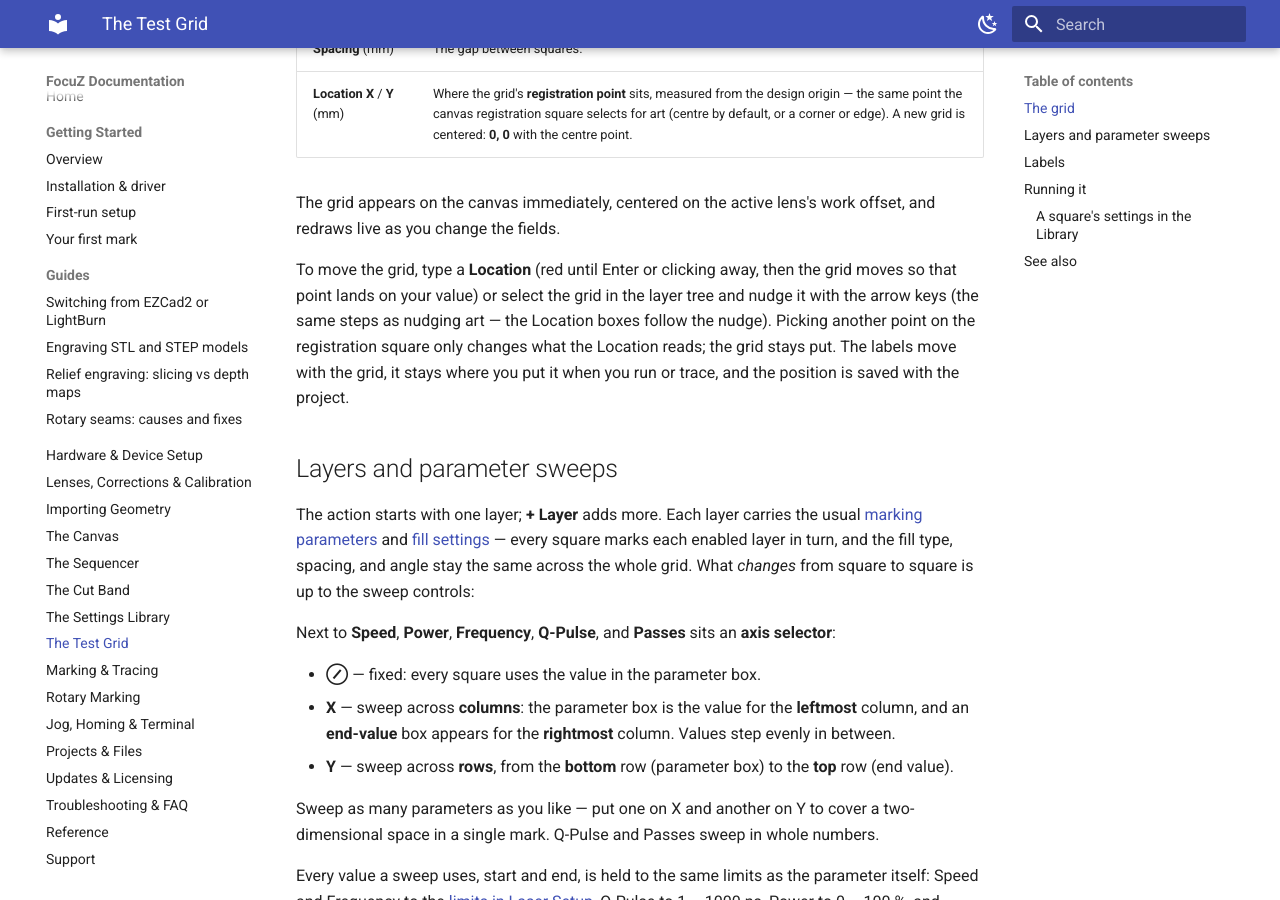
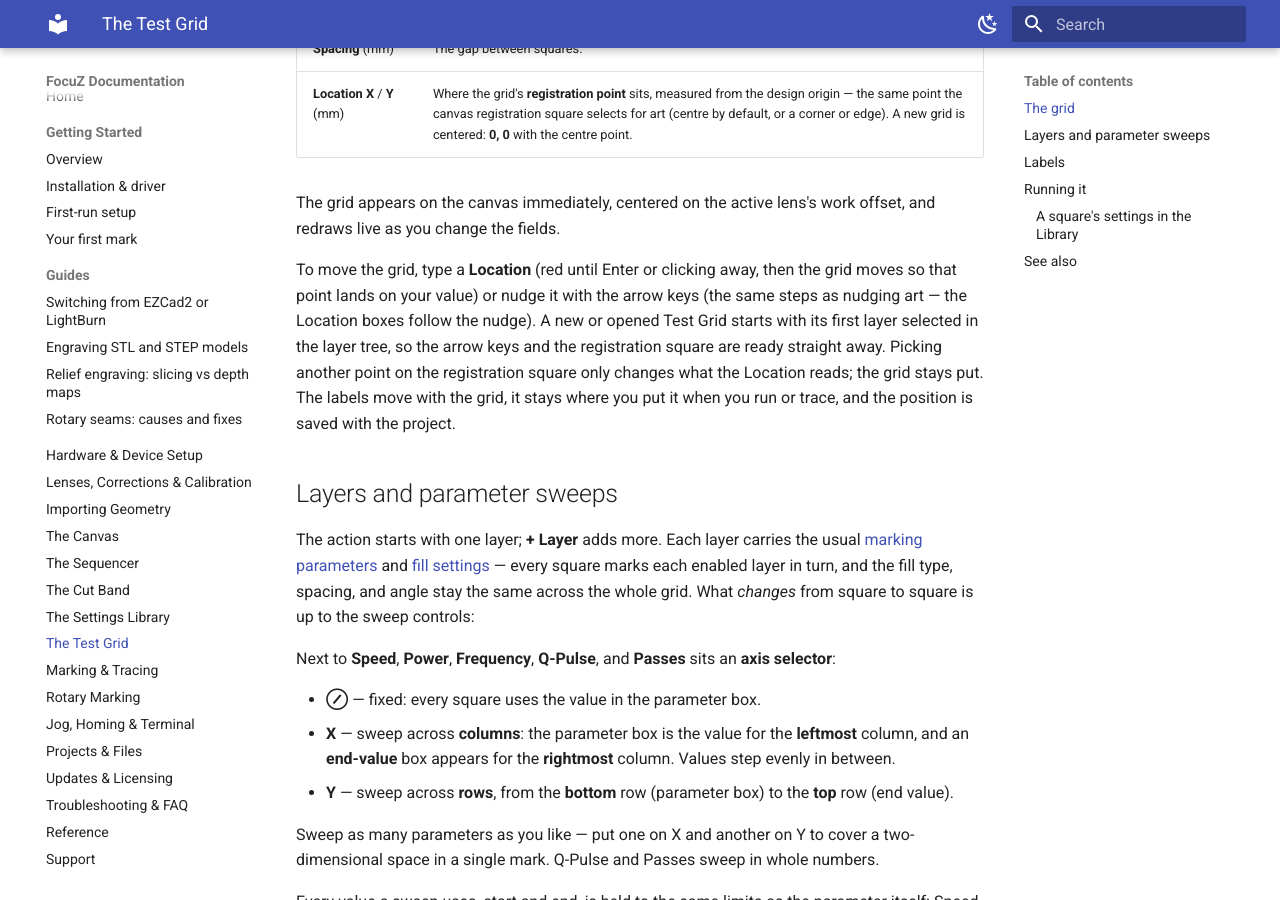
Before and after one commit to Lokahi-Shop/focuz-docs, an MkDocs documentation site: the page built from docs/test-grid.md, in a window 1280 px wide and 900 px high, scrolled down 608 px. Built offline with MkDocs 1.6.1 and Material for MkDocs 9.7.7, drawn with Linux system fonts in a browser that asks for light colours.

Commit message:
Test Grid: first layer selected on create / open
Co-Authored-By: Claude Fable 5.1 <noreply@anthropic.com>

```diff
--- a/docs/test-grid.md
+++ b/docs/test-grid.md
@@ -22,8 +22,9 @@ The grid appears on the canvas immediately, centered on the active lens's work o
 as you change the fields.
 
 To move the grid, type a **Location** (red until Enter or clicking away, then the grid moves so that point
-lands on your value) or select the grid in the layer tree and nudge it with the arrow keys (the same steps as
-nudging art — the Location boxes follow the nudge). Picking another point on the registration square only
+lands on your value) or nudge it with the arrow keys (the same steps as nudging art — the Location boxes
+follow the nudge). A new or opened Test Grid starts with its first layer selected in the layer tree, so the
+arrow keys and the registration square are ready straight away. Picking another point on the registration square only
 changes what the Location reads; the grid stays put. The labels move with the grid, it stays where you put it
 when you run or trace, and the position is saved with the project.
 
```
